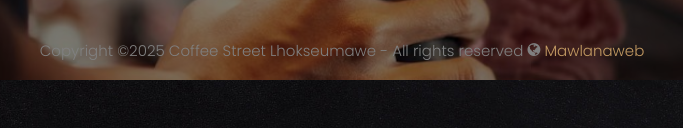
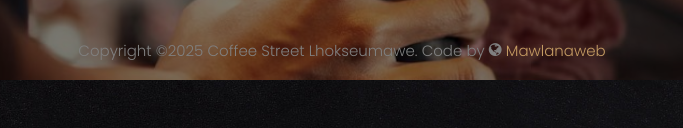
Before and after one commit to repositorycoffee/coffeestreetlhokseumawe, a plain HTML site: page index.html in a window 1280 px wide. Shown: the part 3710-3838 px from the top of the page, 298-981 px from the left. Drawn offline with Linux system fonts and the light colour scheme; some packages are replaced by stand-ins of ours; no server answers; files whose address does not match are found by name.

Commit message:
Update index.html

```diff
--- a/index.html
+++ b/index.html
@@ -312,7 +312,7 @@ Karena setiap hari adalah tentang kopi">
 	      <div class="row justify-content-center mb-5">
 	        <div class="col-md-7 heading-section text-center ftco-animate">
             <p><!-- Link back to Colorlib can't be removed. Template is licensed under CC BY 3.0. -->
-  Copyright &copy;<script>document.write(new Date().getFullYear());</script> Coffee Street Lhokseumawe - All rights reserved <i class="icon-globe" aria-hidden="true"></i>  <a href="https://mawlanaweb.web.site/" target="_blank">Mawlanaweb</a>
+  Copyright &copy;<script>document.write(new Date().getFullYear());</script> Coffee Street Lhokseumawe. Code by <i class="icon-globe" aria-hidden="true"></i>  <a href="https://mawlanaweb.web.site/" target="_blank">Mawlanaweb</a>
           </div>
 			 <!-- Link back to Colorlib can't be removed. Template is licensed under CC BY 3.0. --></p>
             </div>
```
